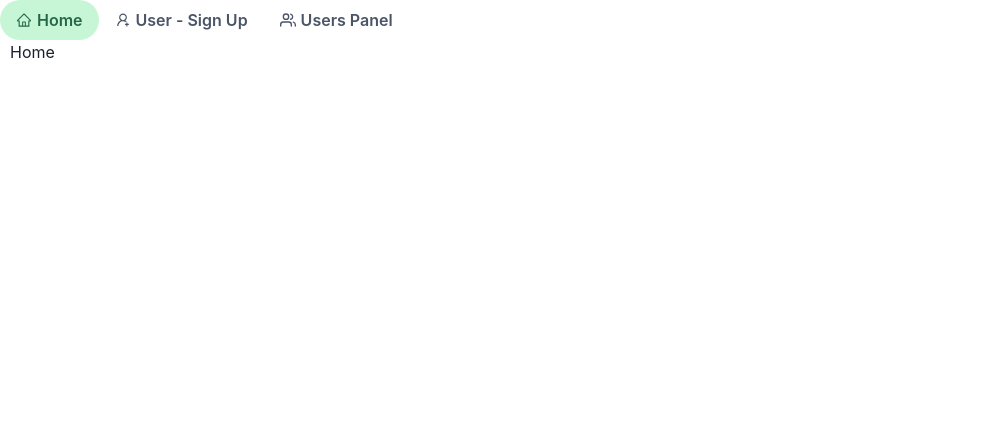
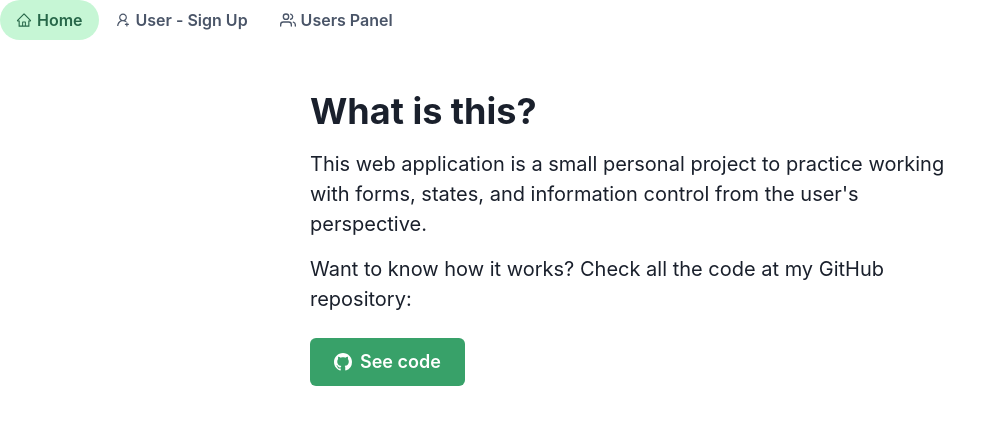
Before and after one commit to RubenValls/Users-SingUp, a React (Vite) app: page / in a window 1280 px wide. Shown: the top 424 px of the page, without its empty margins (0-1006 px from the left). Built offline with nearby package versions, Linux system fonts and the light colour scheme.

Commit message:
added info to main page

```diff
--- a/src/pages/home/Home.tsx
+++ b/src/pages/home/Home.tsx
@@ -1,11 +1,27 @@
-import { Box } from "@chakra-ui/react";
+import { Box, Button, Heading, VStack, Text, Link } from "@chakra-ui/react";
+import {BsGithub} from "react-icons/bs"
 
 export default function Home() {
   return (
     <>
+      <VStack>
         <Box h='auto' w='100%' ml='10px' mr='10px'>
-          Home
+          <Box maxW='40rem' mt='50px'>
+            <Heading mb={4}>What is this?</Heading>
+            <Text fontSize='xl'>
+              This web application is a small personal project to practice working with forms, states, and information control from the user's perspective.
+            </Text>
+            <Text fontSize='xl' mt='15px'>
+              Want to know how it works? Check all the code at my GitHub repository:
+            </Text>
+            <Link href='https://github.com/RubenValls/Users-SingUp' isExternal>
+              <Button leftIcon={<BsGithub />} size='lg' colorScheme='green' mt='24px'>
+                See code
+              </Button>
+            </Link>
+          </Box>
         </Box>
+      </VStack>
     </>
   )
 }
```
